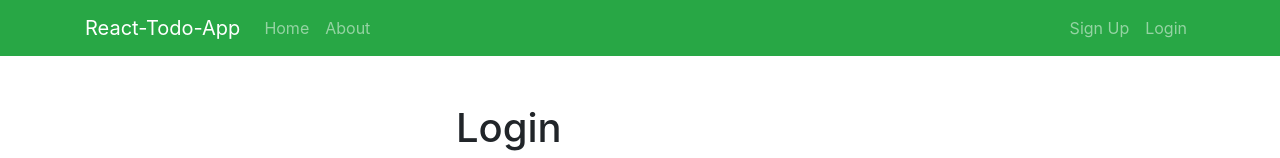
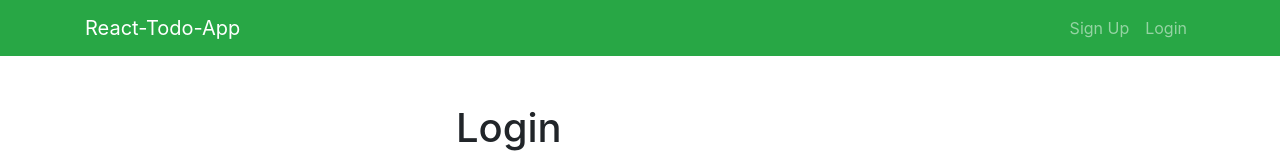
Before and after one commit to kjx63pro/simple_todo_app_MERN_with_Authentication_and_Authorization, a React (Create React App) app in the folder client/: page /login in a window 1280 px wide. Shown: the top 158 px of the page. Built offline with nearby package versions, Linux system fonts and the light colour scheme.

Commit message:
Logout & Navbar

```diff
--- a/client/src/components/Navbar/AppNavbar.js
+++ b/client/src/components/Navbar/AppNavbar.js
@@ -1,9 +1,36 @@
-import React from 'react';
+import React, { Fragment, useContext } from 'react';
+import AuthContext from '../../context/auth/authContext';
 import { Navbar, Container, Nav } from 'react-bootstrap';
 import { Link } from 'react-router-dom';
+import { LOGOUT } from '../../context/types';
 
 const AppNavbar = () => {
+  const authContext = useContext(AuthContext);
   const toggle = () => {};
+
+  const onLogout = () => {
+    LOGOUT();
+  };
+
+  const guestLinks = (
+    <Fragment>
+      <Nav.Link as={Link} to='/register'>
+        Sign Up
+      </Nav.Link>
+      <Nav.Link as={Link} to='login'>
+        Login
+      </Nav.Link>
+    </Fragment>
+  );
+  const authLinks = (
+    <Fragment>
+      <Nav.Link>Hello {authContext.user && authContext.user.name}</Nav.Link>
+      <Nav.Link as={Link} to='#!' onClick={onLogout}>
+        Logout
+      </Nav.Link>
+    </Fragment>
+  );
+
   return (
     <div>
       <Navbar bg='success' variant='dark' expand='sm' className='mb-5'>
@@ -13,21 +40,8 @@ const AppNavbar = () => {
           </Navbar.Brand>
           <Navbar.Toggle onClick={toggle}></Navbar.Toggle>
           <Navbar.Collapse>
-            <Nav className='mr-auto'>
-              <Nav.Link as={Link} to='/'>
-                Home
-              </Nav.Link>
-              <Nav.Link as={Link} to='/about'>
-                About
-              </Nav.Link>
-            </Nav>
             <Nav className='ml-auto'>
-              <Nav.Link as={Link} to='/register'>
-                Sign Up
-              </Nav.Link>
-              <Nav.Link as={Link} to='login'>
-                Login
-              </Nav.Link>
+              {authContext.isAuthenticated ? authLinks : guestLinks}
             </Nav>
           </Navbar.Collapse>
         </Container>
--- a/client/src/context/auth/AuthState.js
+++ b/client/src/context/auth/AuthState.js
@@ -97,7 +97,11 @@ const AuthState = (props) => {
   };
 
   // Logout
-
+  const logout = () => {
+    dispatch({
+      type: LOGOUT,
+    });
+  };
   // Clear Errors
   const clearErrors = () => {
     dispatch({ type: clearTimeout });
@@ -115,6 +119,7 @@ const AuthState = (props) => {
         login,
         clearErrors,
         loadUser,
+        logout,
       }}
     >
       {props.children}
--- a/client/src/context/auth/authReducer.js
+++ b/client/src/context/auth/authReducer.js
@@ -31,6 +31,7 @@ export default (state, action) => {
     case AUTH_ERROR:
     case REGISTER_FAIL:
     case LOGIN_FAIL:
+    case LOGOUT:
       localStorage.removeItem('token');
       return {
         ...state,
```
